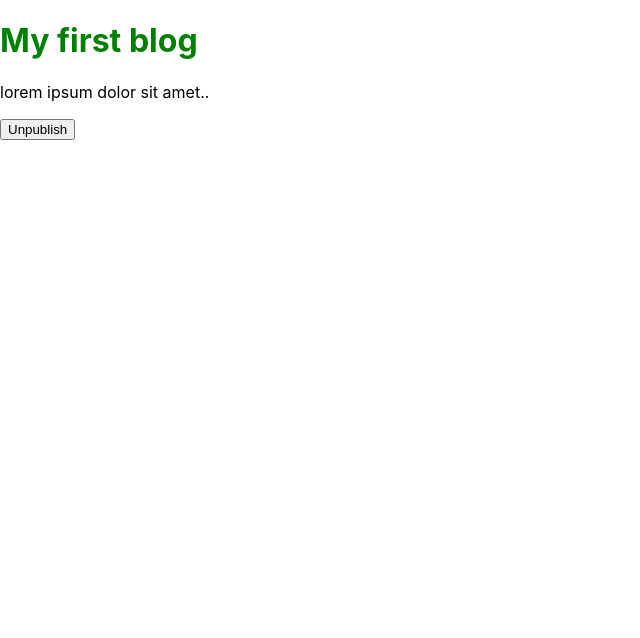
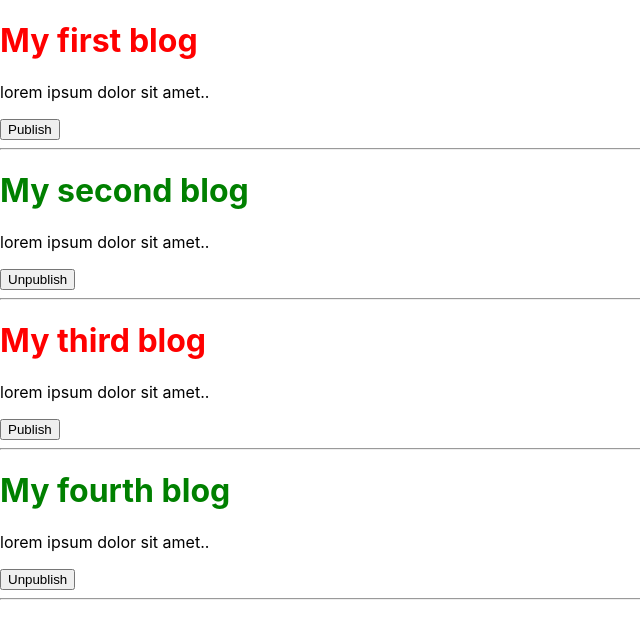
Before and after one commit to Lashirova/Blog-Post-React, a React (Create React App) app: page / in a window 1280 px wide. Shown: the top 638 px of the page, without its empty margins (0-640 px from the left). Built offline with nearby package versions, Linux system fonts and the light colour scheme.

Commit message:
Iterate with map through blog posts array

```diff
--- a/src/index.js
+++ b/src/index.js
@@ -4,37 +4,51 @@
 import App from './App';
 import reportWebVitals from './reportWebVitals';
 
-const myBlogPost = {
+const myBlogPosts = [
+  {
     title: 'My first blog',
+    body: 'lorem ipsum dolor sit amet..',
+    published: false
+  },
+  {
+    title: 'My second blog',
+    body: 'lorem ipsum dolor sit amet..',
+    published: true
+  },
+  {
+    title: 'My third blog',
+    body: 'lorem ipsum dolor sit amet..',
+    published: false
+  },
+  {
+    title: 'My fourth blog',
     body: 'lorem ipsum dolor sit amet..',
     published: true
   }
-
-let classProperties;
-if(myBlogPost.published){
-  classProperties= 'green'
-} else {
-  classProperties= 'red'
-}
+]
 
 function publishThePost(e) {
   if(e.target.innerText === 'Publish') {
     e.target.innerText = 'Unpublish';
-    document.getElementById('title').style.color = 'green';
+    e.target.parentElement.querySelector('.blog-title').style.color = 'green';
   } else {
     e.target.innerText = 'Publish'
-    document.getElementById('title').style.color = 'red';
+    e.target.parentElement.querySelector('.blog-title').style.color = 'red';
   }
 }
 
-const blogPost = (
-  <div>
-    <h1 id="title" className={classProperties}>{myBlogPost.title}</h1>
+const blogPost = myBlogPosts.map((myBlogPost,index) => {
+  return (
+    <div key={'post_' + index}>
+      <h1 className={(myBlogPost.published ? 'green' : 'red') + ' blog-title'}>{myBlogPost.title}</h1>
       <p>{myBlogPost.body}</p>
-    <button onClick={publishThePost}>Unpublish</button>
+      <button onClick={publishThePost}>{myBlogPost.published ? 'Unpublish' : 'Publish'}</button>
       <img src="" alt="" />
+      <hr/>
     </div>
+
   );
+})
 
 ReactDOM.render(
   blogPost,
```
Lines whose indentation alone changed are shown as unchanged.
